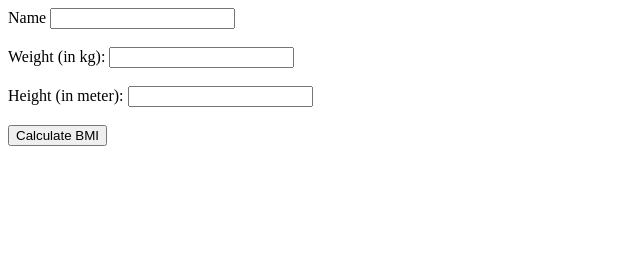
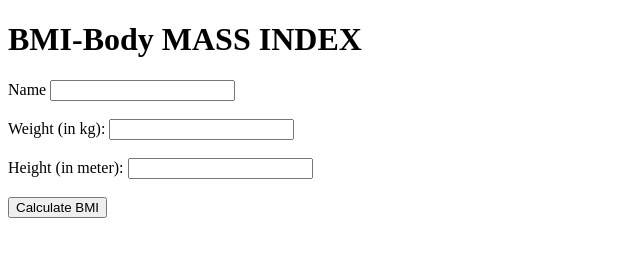
Before and after one commit to vasanthkumarb29/coding-assignment1-bmi-calculator-vasanthkumarb29, a website: page Unit1/index.html in a window 1280 px wide. Shown: the whole page, without its empty margins (0-640 px from the left). Drawn offline with Linux system fonts and the light colour scheme.

Commit message:
New Tag Added

```diff
--- a/Unit1/index.html
+++ b/Unit1/index.html
@@ -7,6 +7,7 @@
 </head>
 <body>
     <form method="post">
+        <h1>BMI-Body MASS INDEX</h1>
         <label for="name">Name</label>
         <input type="text" name="name" id="name" required><br><br>
         <label for="weight">Weight (in kg):</label>
```
